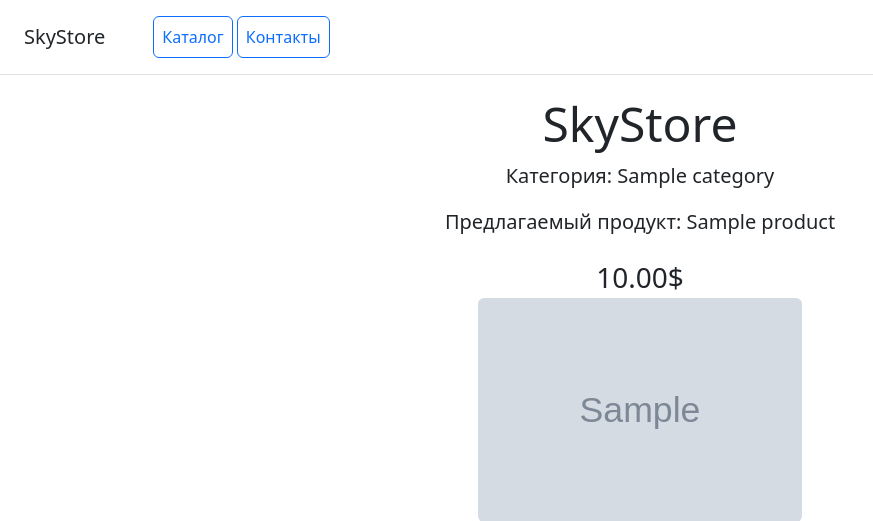
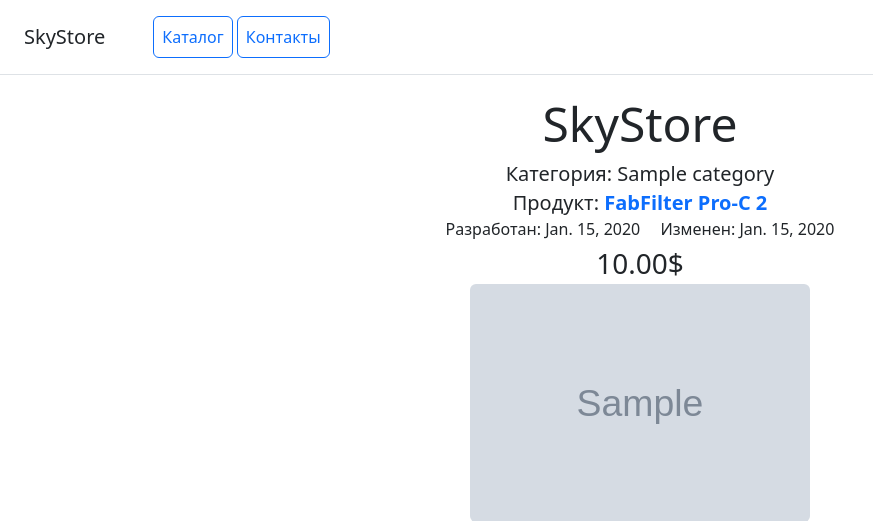
Before and after one commit to Nikodim26/homeworks_6, a Django app: page /product/1/ in a window 1280 px wide. Shown: the top 521 px of the page, without its empty margins (0-873 px from the left). Run offline with Django 5.2, Linux system fonts and the light colour scheme; tables that the repository leaves empty hold one stand-in row (values such as "Sample post"); grey boxes marked "Sample" are stand-in pictures; some libraries are stand-ins or nearby versions.

Commit message:
product.html коррекция

```diff
--- a/catalog/templates/product.html
+++ b/catalog/templates/product.html
@@ -3,8 +3,15 @@
 {% block content %}
 <div class="pricing-header px-3 py-3 pt-md-1 pb-md-1 mx-auto text-center">
     <h1 class="display-5">SkyStore</h1>
-    <p class="lead">Категория: {{product.category}}</p>
-    <p class="lead">Предлагаемый продукт: {{product.name}}</p>
+    <div class="lh-sm mb-0">
+        <p class="lead mb-1">Категория: {{product.category}}</p>
+        <p class="lead mb-1">
+            Продукт: <span class="fw-bold text-primary fs-5">FabFilter Pro‑C 2</span>
+        </p>
+        <p class="mb-0">
+            Разработан: {{product.created_at}} <span class="ms-3">Изменен: {{product.updated_at}}</span>
+        </p>
+    </div>
 </div>
 
 
@@ -15,7 +22,7 @@
 
             <div class="mb-4">
                 <img src="{{ product.image | media_filter }}" alt="Иллюстрация товара"
-                class="rounded img-with-border" width="324" height="224">
+                class="rounded img-with-border" width="340" height="238">
             </div>
             <p> {{product.description}}</p>
             <a href="#" class="btn btn-outline-primary w-50 rounded-sm">Купить</a>
--- a/catalog/urls.py
+++ b/catalog/urls.py
@@ -9,5 +9,6 @@
     path('home/', views.home, name='home'),
     path('contacts/', views.contacts, name='contacts'),
     path('product/<int:pk>/', views.product_item, name='product'),
+    path('catalogue/', views.catalogue, name='catalogue'),
 
 ]
--- a/catalog/views.py
+++ b/catalog/views.py
@@ -15,3 +15,7 @@
     product = Product.objects.get(pk=pk)
     context = {'product': product}
     return render(request, 'product.html', context=context)
+
+
+def catalogue(request):
+    return render(request, 'catalogue.html')
```
Also changed, not shown: catalog/templates/catalogue.html (added, +31 -0 lines).
